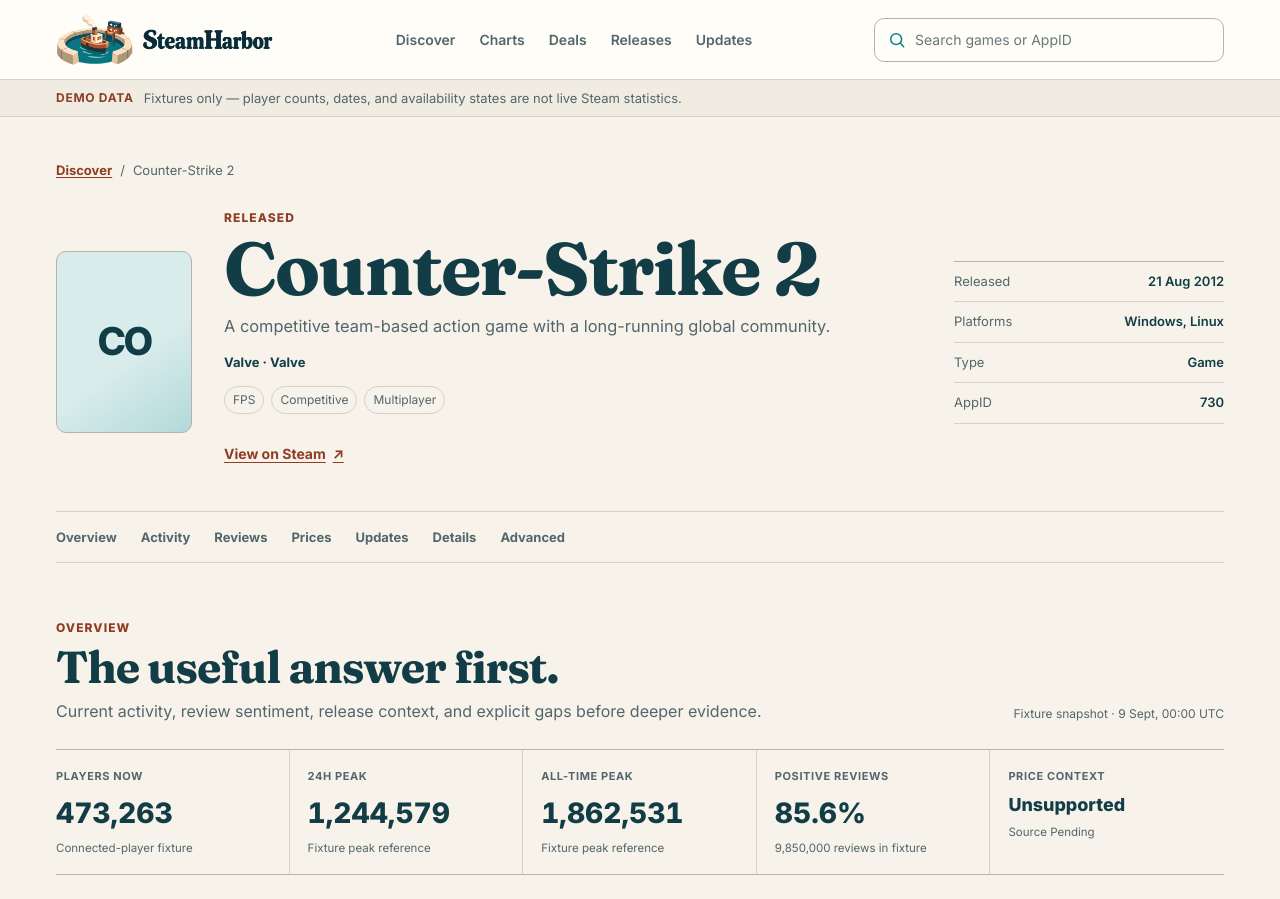
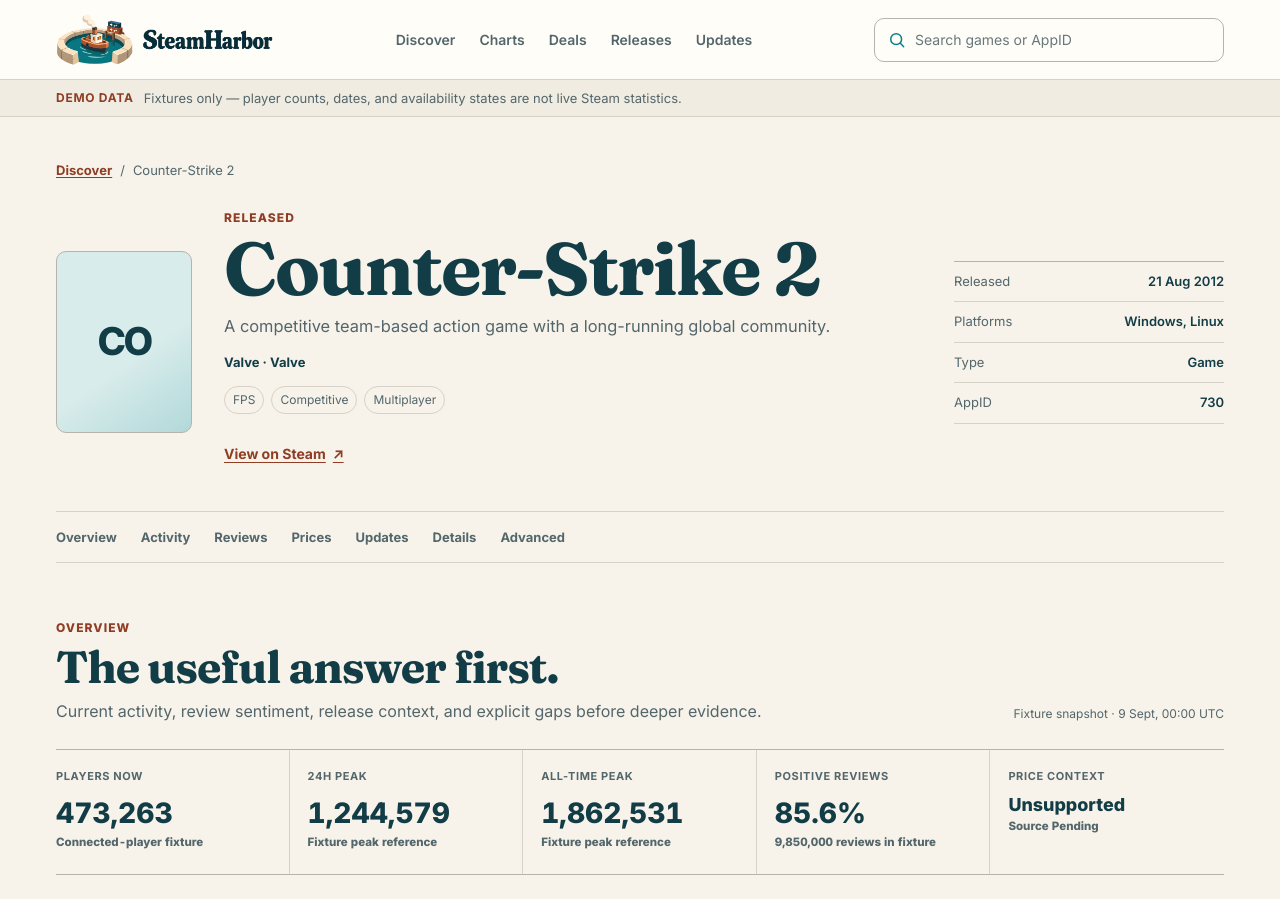
Before and after one commit to renexe/steamharbor, a Next.js app: page /games/730 in a window 1280 px wide. Shown: the top 899 px of the page. Built offline with nearby package versions, Linux system fonts and the light colour scheme.

Commit message:
fix: tighten game overview definition-list semantics

```diff
--- a/src/app/games/[appId]/page.tsx
+++ b/src/app/games/[appId]/page.tsx
@@ -143,28 +143,23 @@
         <dl className={styles.metrics}>
           <div>
             <dt>Players now</dt>
-            <dd>{game.activity ? number.format(game.activity.players) : 'Unavailable'}</dd>
-            <span>{game.activity ? 'Connected-player fixture' : 'No current activity observation'}</span>
+            <dd>{game.activity ? number.format(game.activity.players) : 'Unavailable'}<span>{game.activity ? 'Connected-player fixture' : 'No current activity observation'}</span></dd>
           </div>
           <div>
             <dt>24h peak</dt>
-            <dd>{game.activity?.peak24h !== undefined ? number.format(game.activity.peak24h) : 'Unavailable'}</dd>
-            <span>{game.activity?.peak24h !== undefined ? 'Fixture peak reference' : 'Insufficient history'}</span>
+            <dd>{game.activity?.peak24h !== undefined ? number.format(game.activity.peak24h) : 'Unavailable'}<span>{game.activity?.peak24h !== undefined ? 'Fixture peak reference' : 'Insufficient history'}</span></dd>
           </div>
           <div>
             <dt>All-time peak</dt>
-            <dd>{game.activity?.allTimePeak !== undefined ? number.format(game.activity.allTimePeak) : 'Unavailable'}</dd>
-            <span>{game.activity?.allTimePeak !== undefined ? 'Fixture peak reference' : 'No verified peak reference'}</span>
+            <dd>{game.activity?.allTimePeak !== undefined ? number.format(game.activity.allTimePeak) : 'Unavailable'}<span>{game.activity?.allTimePeak !== undefined ? 'Fixture peak reference' : 'No verified peak reference'}</span></dd>
           </div>
           <div>
             <dt>Positive reviews</dt>
-            <dd>{positivePercent !== undefined ? `${percent.format(positivePercent)}%` : 'Unavailable'}</dd>
-            <span>{game.reviews ? `${number.format(game.reviews.total)} reviews in fixture` : 'No review summary'}</span>
+            <dd>{positivePercent !== undefined ? `${percent.format(positivePercent)}%` : 'Unavailable'}<span>{game.reviews ? `${number.format(game.reviews.total)} reviews in fixture` : 'No review summary'}</span></dd>
           </div>
           <div>
             <dt>Price context</dt>
-            <dd className={styles.metricText}>{priceAvailability ? titleCase(priceAvailability.state) : 'Unavailable'}</dd>
-            <span>{priceAvailability?.reason ? titleCase(priceAvailability.reason) : 'No verified regional price'}</span>
+            <dd className={styles.metricText}>{priceAvailability ? titleCase(priceAvailability.state) : 'Unavailable'}<span>{priceAvailability?.reason ? titleCase(priceAvailability.reason) : 'No verified regional price'}</span></dd>
           </div>
         </dl>
 
@@ -306,7 +301,7 @@
 
         <details className={styles.evidenceDisclosure}>
           <summary>Evidence and availability details</summary>
-          <div className={styles.availabilityGrid}>
+          <dl className={styles.availabilityGrid}>
             {availabilityKeys.map((key) => {
               const value = game.availability[key];
               return (
@@ -320,7 +315,7 @@
                 </div>
               );
             })}
-          </div>
+          </dl>
           <div className={styles.rawEvidence}>
             <div>
               <span>Data mode</span>
```
